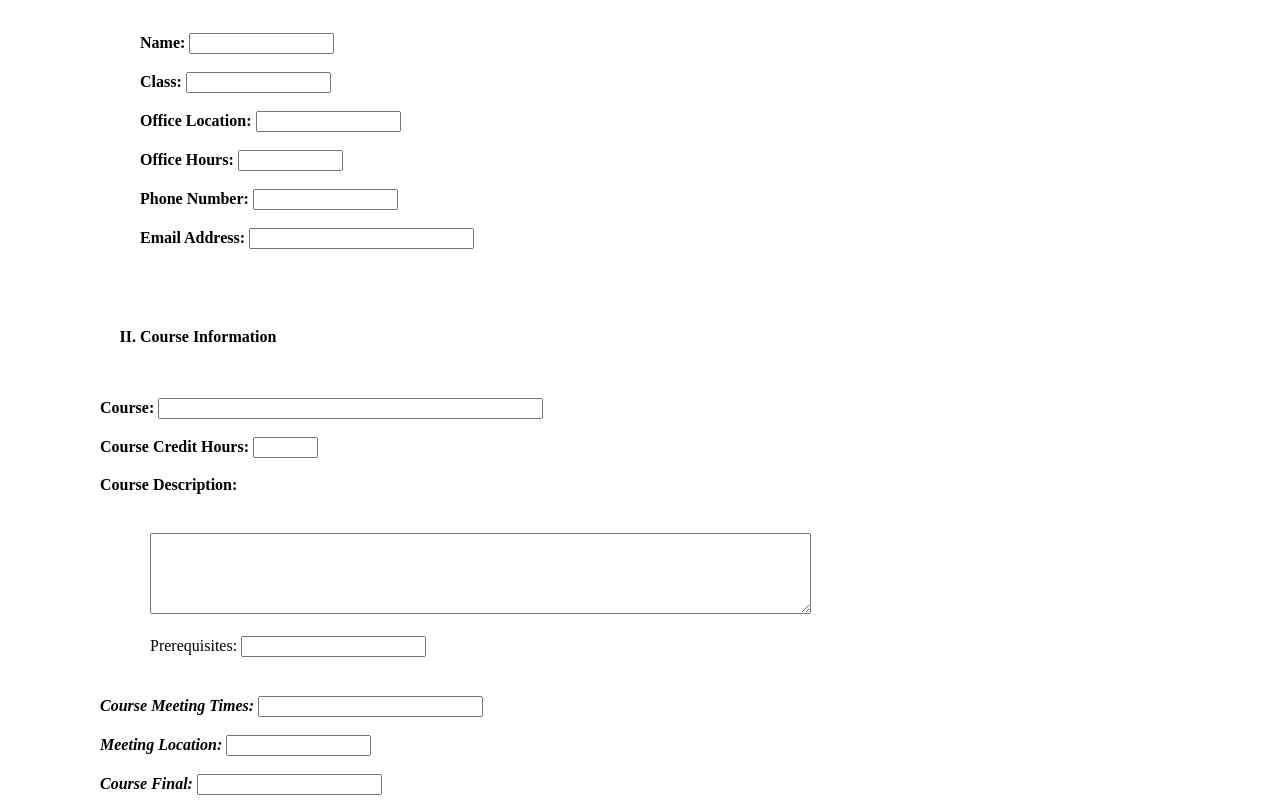
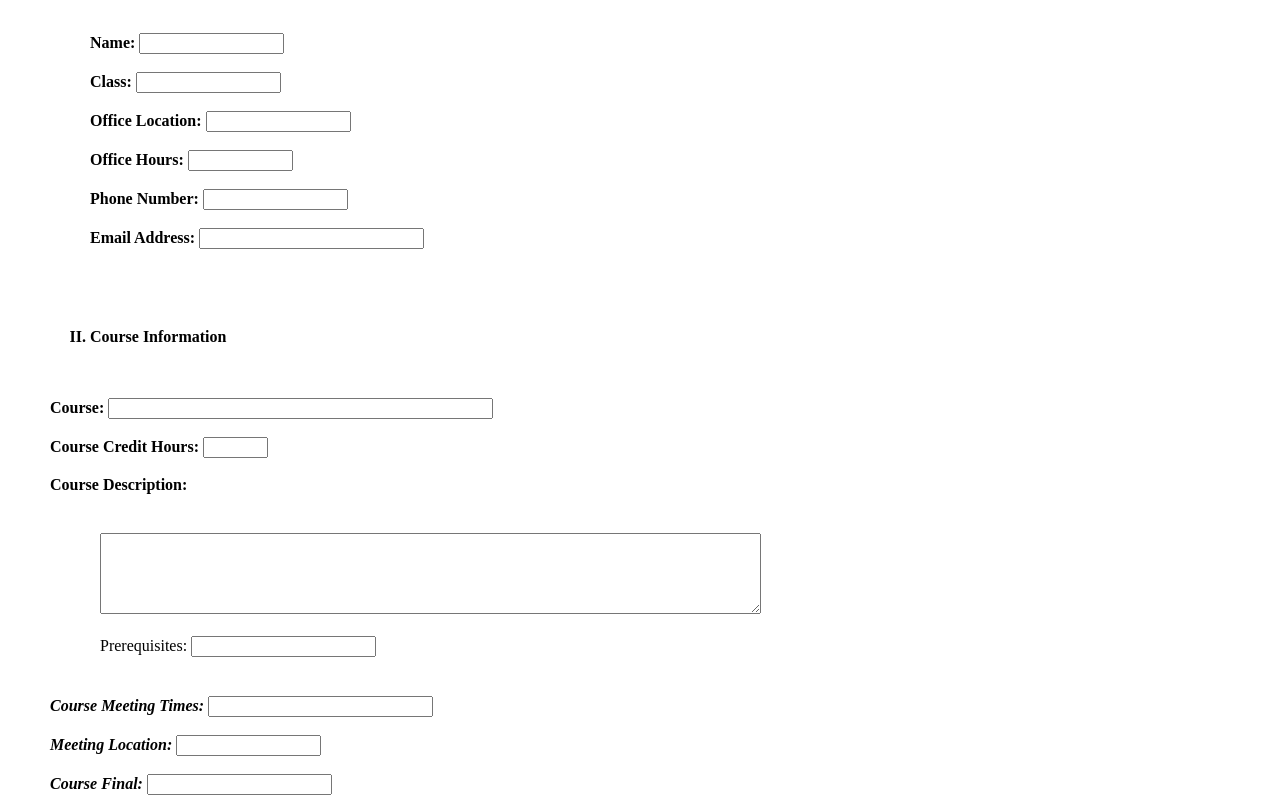
Before and after one commit to Jwolniak/final-project-syllewis, a plain HTML site: page index.html in a window 1280 px wide. Shown: the part 221-1031 px from the top of the page. Drawn offline with Linux system fonts and the light colour scheme.

Commit message:
reformatted body

```diff
--- a/stylesheet.css
+++ b/stylesheet.css
@@ -10,7 +10,7 @@ p {
 
 body {
     text-align: left;
-    margin-left: 100px
+    margin-left: 50px
 }
 h3 {
     text-align: right;
```
